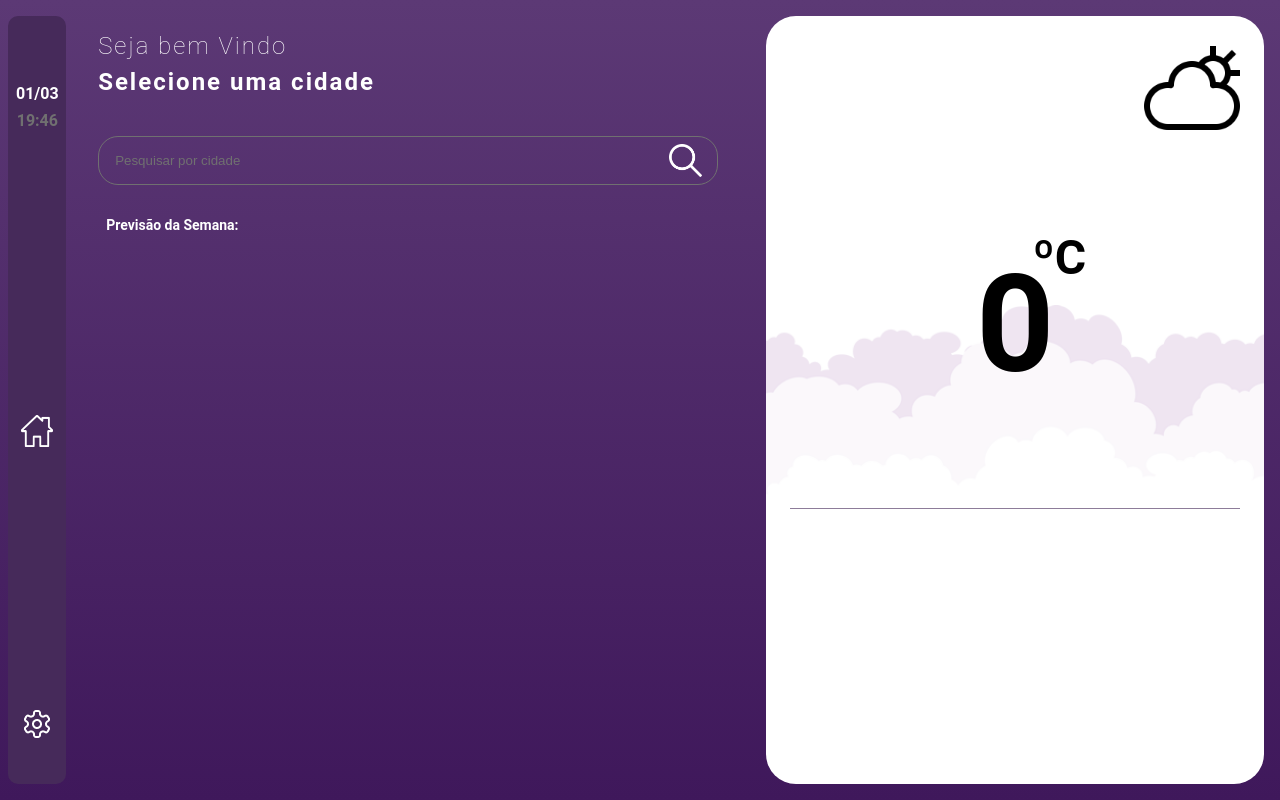
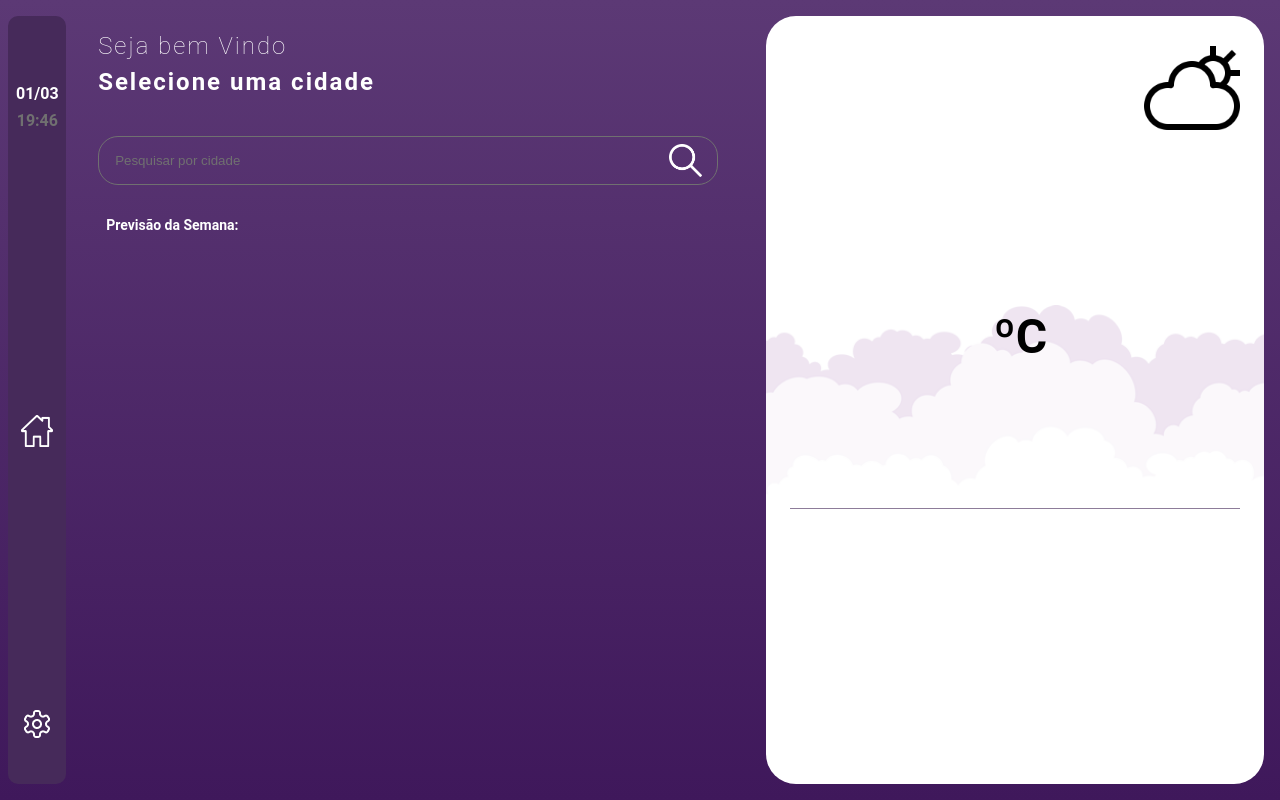
Before and after one commit to luanchequetto/time-preview, a React (Create React App) app: page / in a window 1280 px wide. Built offline with nearby package versions, Linux system fonts and the light colour scheme.

Commit message:
remove unecessary ternaries

```diff
--- a/src/components/ForecastCard/ForecastCard.js
+++ b/src/components/ForecastCard/ForecastCard.js
@@ -1,10 +1,17 @@
+import { useMemo } from "react";
 import { useWeatherContext } from "../../hooks/useWeatherContext";
 import { dateConvert } from "../../utils/date";
 import { Card } from "./styles";
 
 export const ForecastCard = ({ item, index }) => {
-    const {customTheme, setSelectedCardIndex, setSelectedData, preferences, selectedCardIndex, effectRef} = useWeatherContext();
+    const { customTheme, setSelectedCardIndex, setSelectedData, preferences, selectedCardIndex, effectRef } = useWeatherContext();
     const weatherIcon = item.weather[0].main.toLowerCase();
+
+    const units = useMemo(() => {
+        let unit = preferences.units === "metric" ? "ºC" : "ºF"
+        return unit
+    }, [preferences])
+
     function handleActive() {
         setSelectedData(item);
         setSelectedCardIndex(index);
@@ -18,13 +25,13 @@ export const ForecastCard = ({ item, index }) => {
         <Card
             onClick={(e) => handleActive(e)}
             theme={customTheme.theme}
-            className={selectedCardIndex === index ? "active" : ""}
+            className={selectedCardIndex === index && "active"}
         >
             <img src={require(`../../assets/${weatherIcon}.png`)} alt="" />
             <span className="week-day">{dateConvert(item.dt)}</span>
             <h2>
-                {item.temp.day}{" "}
-                {preferences.units === "metric" ? "ºC" : "ºF"}
+                {parseInt(item.temp.day)}{" "}
+                {units}
             </h2>
             <div>
                 <span>{item.wind_speed} m/s</span>
--- a/src/components/SelectedCard/SelectedCard.js
+++ b/src/components/SelectedCard/SelectedCard.js
@@ -1,3 +1,4 @@
+import { useMemo } from "react";
 import { useWeatherContext } from "../../hooks/useWeatherContext";
 import { dateConvert } from "../../utils/date";
 import { handleDegConvert } from "../../utils/degConvert";
@@ -11,7 +12,12 @@ import {
 } from "./styles";
 
 export const SelectedCard = () => {
-    const {preferences, selectedData, searchData, city, effectRef} = useWeatherContext();
+    const { preferences, selectedData, searchData, city, effectRef } = useWeatherContext();
+
+    const units = useMemo(() => {
+        let unit = preferences.units === "metric" ? "ºC" : "ºF"
+        return unit
+    }, [preferences])
 
     var data;
     if (selectedData) {
@@ -26,11 +32,11 @@ export const SelectedCard = () => {
 
 
     return (
-        <Wrapper className={data ? "" : "hidden"} ref={effectRef}>
+        <Wrapper className={!data && "hidden"} ref={effectRef}>
             <CardHeader className="effect-1">
                 <div>
-                    <p>{data ? dateConvert(data.dt, "weekdayfull") : ""}</p>
-                    <h2>{city ? city : ""}</h2>
+                    <p>{data && dateConvert(data.dt, "weekdayfull")}</p>
+                    <h2>{city && city}</h2>
                 </div>
                 <img
                     src={require(`../../assets/${weatherIcon}-dark.png`)}
@@ -41,23 +47,20 @@ export const SelectedCard = () => {
             <CardTemperature className={`effect-2`}>
                 <TemperatureWrapper
                     bg={temperatureBackground}
-                    unit={preferences.units === "metric" ? "ºC" : "ºF"}
+                    unit={units}
                 >
                     <h2>
-                        {data ? parseInt(data.temp.day ? data.temp.day : data.temp) : "0"}
+                        {data && parseInt(data.temp.day ?? data.temp)}
                     </h2>
                     <p>
-                        {data
-                            ? data.weather[0].description[0].toUpperCase() +
-                            data.weather[0].description.substr(1)
-                            : ""}
+                        {data && data.weather[0].description[0].toUpperCase() + data.weather[0].description.substr(1)}
                     </p>
-                    <p>{data ? dateConvert(data.dt, "fulldate") : ""}</p>
+                    <p>{data && dateConvert(data.dt, "fulldate")}</p>
                 </TemperatureWrapper>
             </CardTemperature>
 
             <SomeInfos className="effect-3">
-                {data ? (
+                {data && (
                     <ul>
                         <SelectedInfoItem
                             title={"Vento"}
@@ -92,8 +95,6 @@ export const SelectedCard = () => {
                             )}, ${parseFloat(searchData.lon).toFixed(2)}]`}
                         />
                     </ul>
-                ) : (
-                    <></>
                 )}
             </SomeInfos>
         </Wrapper>
--- a/src/core/WeatherContext/WeatherContext.js
+++ b/src/core/WeatherContext/WeatherContext.js
@@ -16,12 +16,10 @@ export const WeatherProvider = ({ children }) => {
     console.log("user", user_settings);
 
     const [preferences, setPreferences] = useState(
-        user_settings
-            ? user_settings.preferences
-            : {
-                units: "metric",
-                lang: "pt_br",
-            }
+        user_settings?.preferences ?? {
+            units: "metric",
+            lang: "pt_br",
+        }
     );
 
     return (
```
